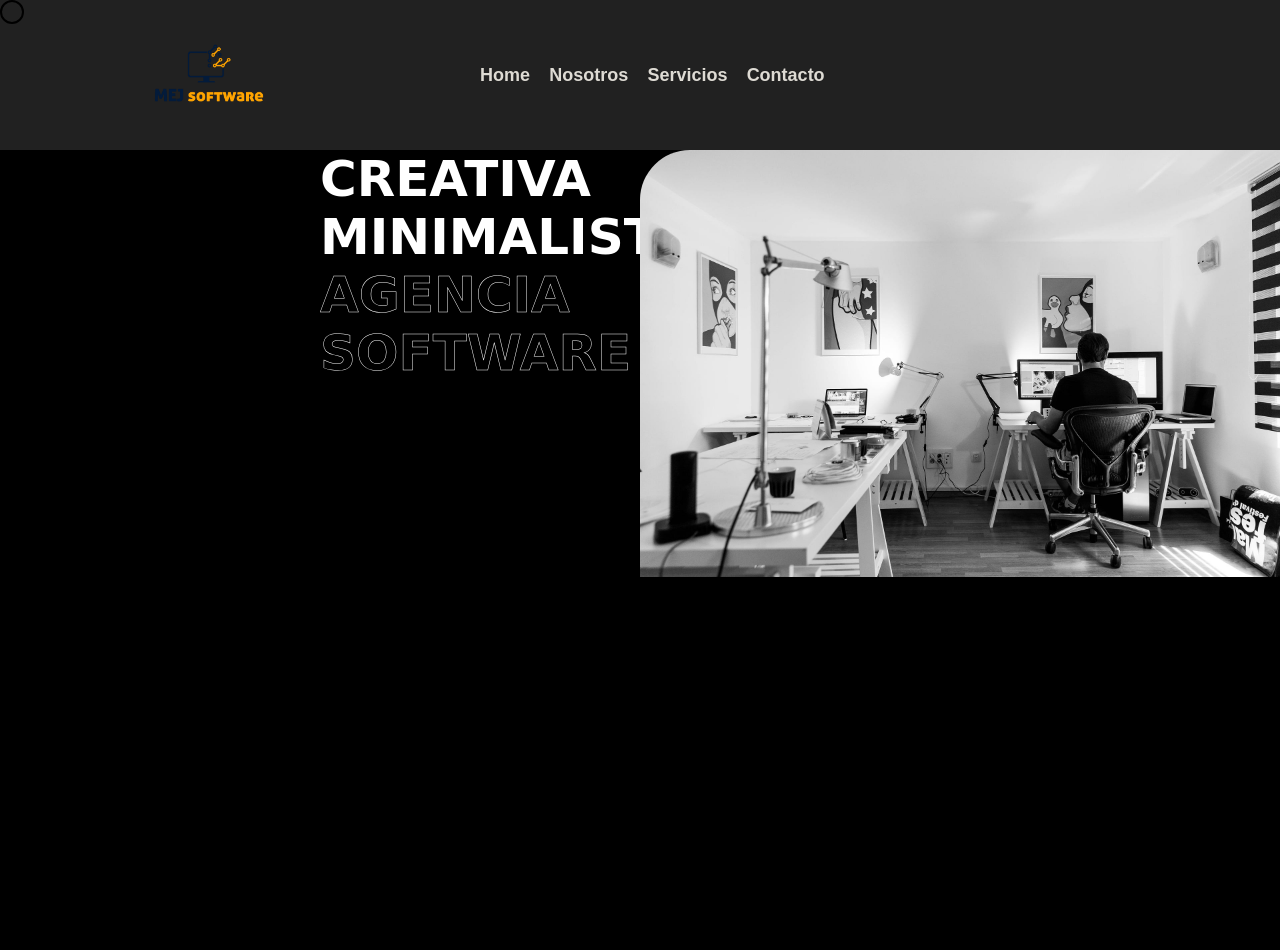
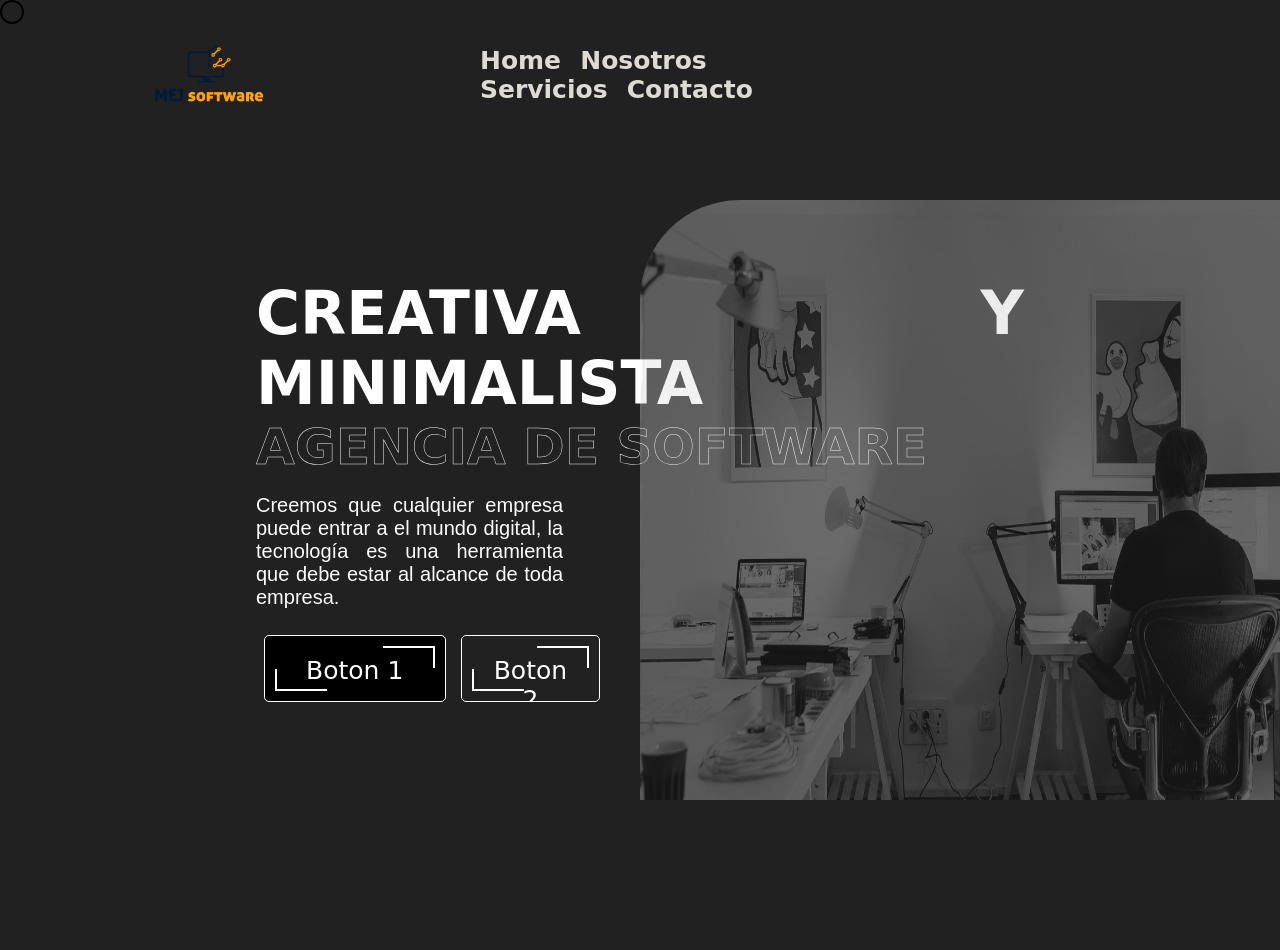
Before and after one commit to GungryNutria/mejsoftware, a PHP site: page / in a window 1280 px wide. After the commit the page ends 800 px from the top, so only its background shows below. Run offline with PHP 8.4, Linux system fonts and the light colour scheme; some web fonts are replaced.

Commit message:
Botones Estilizados

```diff
--- a/src/css/header_component.css
+++ b/src/css/header_component.css
@@ -2,37 +2,123 @@
     background-color: #212121;
     width: 100%;
     height: 100vh;
+    position: relative;
 }
 header .header-body{
+    margin-top: 10%;
     overflow-y: hidden;
     position: relative;
     width: 100%;
-    height: 100%;
-    background-color: #000;
 }
 header .header-body .header-body-content{
-    width: 50%;
+    width: 60%;
     text-align: Justify;
 }
 header .header-body .header-body-content h1{
     color: #FFF;
     font-weight: bold;
-    font-size: 50px;
+    font-size: 60px;
 }
 header .header-body .header-body-content h2{
     -webkit-text-stroke: 0.5px #fff;
     color: transparent;
     font-size: 50px;
 }
-header .header-body .hero-image{
-    overflow-y: hidden;
+header .header-body .header-body-content p{
+    color: #fff;
+    font-size: 20px;
+    width: 40%;
+}
+header .header-body .header-body-content .buttons{
+    width: 100%;
+    display: flex;
+    flex-direction: row;
+    justify-content: start;
+    align-content: center;
+    align-items: center;
+    vertical-align: middle;
+    flex-flow: wrap;
+}
+header .header-body .header-body-content .buttons .primary-button,.secundary-button{
+    cursor: pointer;
+    position: relative;
+    overflow: hidden;
+    text-align: center;
+    padding: 20px 30px;
+    margin: 1%;
+    border-radius: 5px;
+    border: 1px solid #fff;
+    transition: 1s all ease-in;
+    font-size: 25px;
+    width: 120px;
+    z-index: 1;
+    height: 25px;
+}
+
+
+header .header-body .header-body-content .buttons .primary-button{
+    background-color: #000;
+}
+header .header-body .header-body-content .buttons .primary-button::after,.secundary-button::after{
+    content: '';
     position: absolute;
+    z-index: -1;
+    right: 0px;
     top: 0px;
+    width: 0%;
+    height: 300px;
+    transform: rotate(45deg);
+    background-color: #0a2141;
+}
+header .header-body .header-body-content .buttons .primary-button:hover::after,.secundary-button:hover::after{
+    content: '';
+    transition: 1s all ease-in-out;
+    height: 300px;
+    width: 300px;
+}
+header .header-body .header-body-content .buttons .primary-button a,.secundary-button a{
+    text-decoration: none;
+    color: #fff;
+}
+
+header .header-body .header-body-content .buttons .primary-button .top-line, .secundary-button .top-line{
+    position: absolute;
+    top: 10px;
+    right: 10px;
+    border-top: 2px solid #fff;
+    border-right: 2px solid #fff;
+    width: 50px;
+    height: 20px;
+}
+header .header-body .header-body-content .buttons .primary-button .bottom-line,.secundary-button .bottom-line{
+    position: absolute;
+    bottom: 10px;
+    left: 10px;
+    border-bottom: 2px solid #fff;
+    border-left: 2px solid #fff;
+    width: 50px;
+    height: 20px;
+}
+header .header-body .header-body-content .buttons .secundary-button{
+    width: 10%;
+}
+header .hero-image{
+    position: absolute;
+    overflow: hidden;
+    bottom: 0px;
     right: 0px;
     width: 50%;
+    height: 75%;
+    border-top-left-radius: 100px;
+}
+header .hero-image img{
+    position: relative;
+    transition: transform 4s;
+    width: 100%;
     height: 100%;
+    animation: zoom-animation 10s linear infinite;
 }
-header .header-body .hero-image img{
-    border-top-left-radius: 50px;
-    width: 100%;
+@keyframes zoom-animation {
+    from  {transform: scale(1.0); opacity: 1;}
+    to    {transform: scale(2.0); opacity: 0;}
 }
--- a/src/css/load_component.css
+++ b/src/css/load_component.css
@@ -82,8 +82,6 @@
 }
 
 @keyframes container-animation {
-    from  {visibility: visible; z-index: 99; transition: 2s all ease;}
-    to    {visibility: hidden; z-index: -1; transition: 2s all ease;}
-
-
+    from  {visibility: visible; z-index: 99;}
+    to    {visibility: hidden; z-index: -1;}
 }
--- a/src/css/menu_component.css
+++ b/src/css/menu_component.css
@@ -51,7 +51,7 @@
     cursor: pointer;
     color: #dedbd4;
     font-weight: bold;
-    font-size: 18px;
+    font-size: 25px;
     text-decoration: none;
     transition: .5s all ease;
   }
--- a/src/css/styles.css
+++ b/src/css/styles.css
@@ -1,9 +1,9 @@
-h1, h2, h3, h4, h5, h6{
+h1, h2, h3, h4, h5, h6, a{
      /* width and color */
     font-family: 'Odibee Sans', cursive;
 }
 
-a, p{
+p{
     font-family: Arial;
 }
 
--- a/src/modules/mejsoftware/components/header_component.php
+++ b/src/modules/mejsoftware/components/header_component.php
@@ -7,10 +7,25 @@
         <div class="header-body-content">
             <h1>CREATIVA Y MINIMALISTA</h1>
             <h2>AGENCIA DE SOFTWARE</h2>
+            <br>
+            <p>Creemos que cualquier empresa puede entrar a el mundo digital, la tecnología es una herramienta que debe estar al alcance de toda empresa.</p>
+            <br>
+            <div class="buttons">
+                <div class="primary-button">
+                    <div class="top-line"></div>
+                    <div class="bottom-line"></div>
+                    <a href="#">Boton 1</a>
+                </div>
+                <div class="secundary-button">
+                    <div class="top-line"></div>
+                    <div class="bottom-line"></div>
+                    <a href="#">Boton 2</a>
+                </div>
+            </div>
         </div>
-        <div class="hero-image">
+    </div>
+    <div class="hero-image">
             <img src="src/assets/hero-image.jpg" alt="">
         </div>
-    </div>
 </header>
 </center>
```
